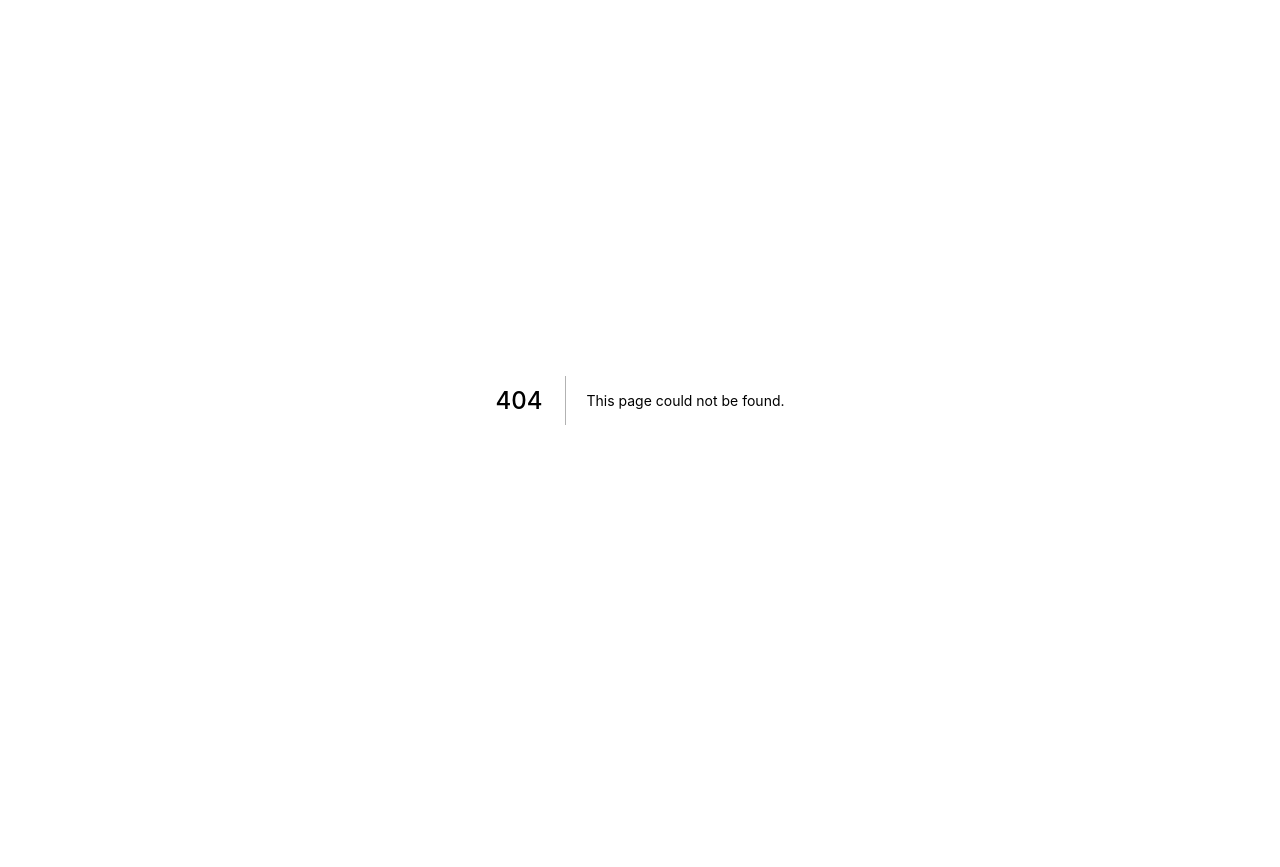
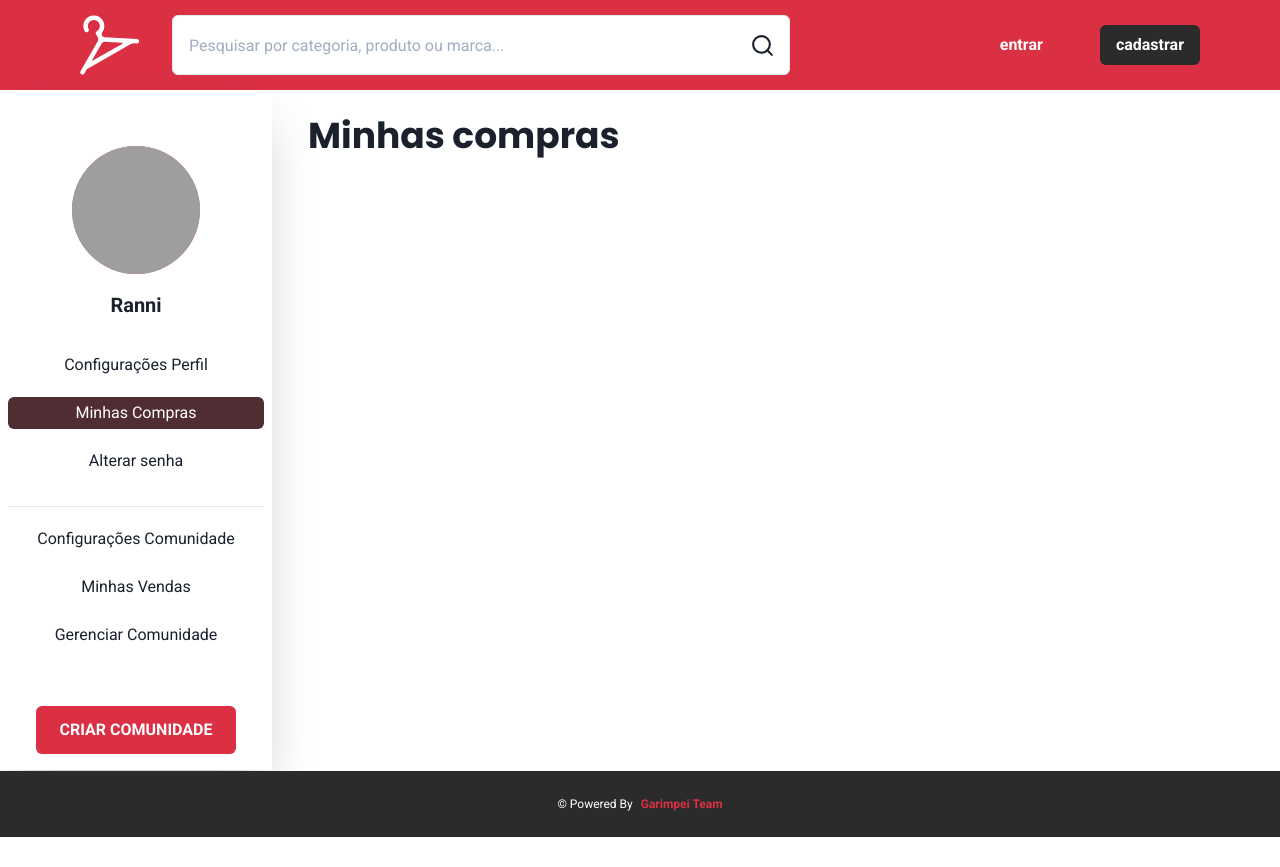
Before and after one commit to UnBArqDsw2021-2/2021.2_G5_Garimpei_Frontend, a Next.js app: page /dashboard/purchases in a window 1280 px wide. Before the commit this address had no page. After the commit the page ends 837 px from the top, so only its background shows below. Built offline with nearby package versions, Linux system fonts and the light colour scheme; grey boxes are pictures that could not be loaded.

Commit message:
feat: creates Community Users page
Co-authored-by: Victor Gonçalves <victor.eng.unb@gmail.com>

```diff
--- /dev/null
+++ b/src/pages/dashboard/purchases.tsx
@@ -0,0 +1,10 @@
+import { Heading } from "@chakra-ui/react";
+import { DashboardLayout } from "../../components/DashboardLayout";
+
+export default function Purchases() {
+  return (
+    <DashboardLayout>
+      <Heading>Minhas compras</Heading>
+    </DashboardLayout>
+  );
+}
```
